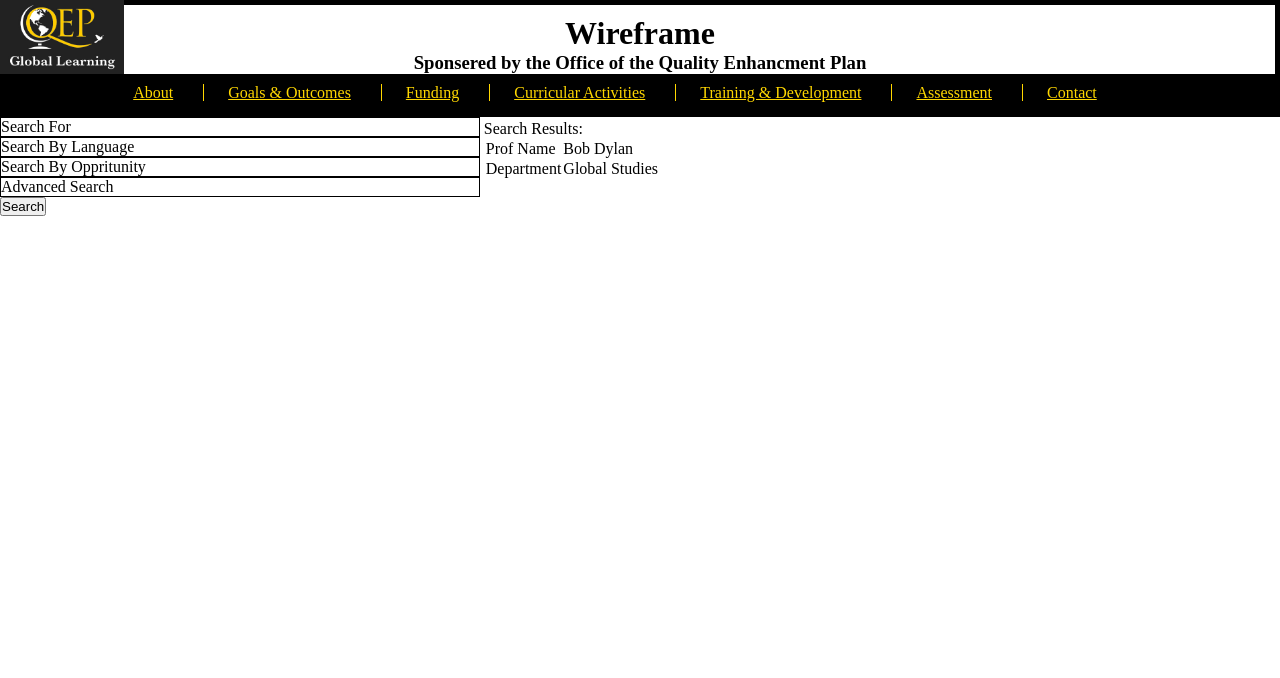
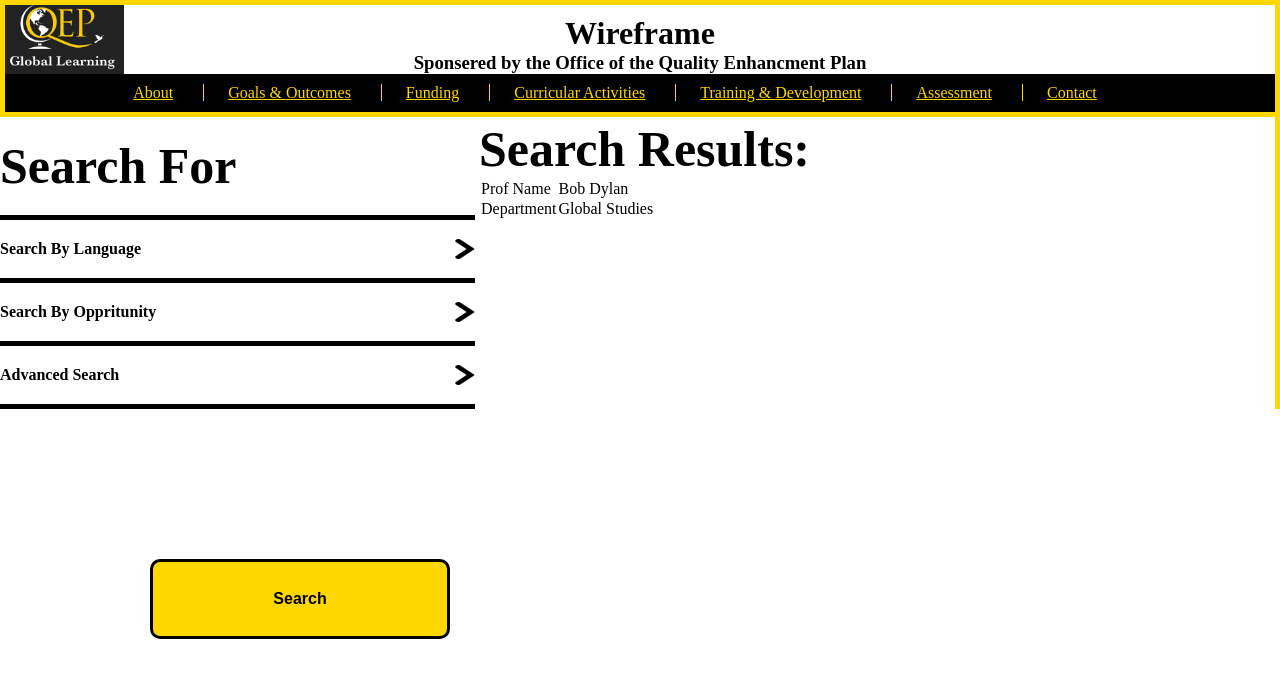
Before and after one commit to kendallmarcus12/3440-marathon, a plain HTML site: page index.html in a window 1280 px wide. Drawn offline with Linux system fonts and the light colour scheme.

Commit message:
fixed button and tab downs

```diff
--- a/style.css
+++ b/style.css
@@ -8,9 +8,10 @@ img {
   position: absolute;
   top:0px;
   left: 0px;
+  z-index: -2;
 }
 header {
-  border: 5px solid;
+  border: 5px solid gold;
   text-align:center;
   padding: 10px 0px 0px 0px ;
 
@@ -33,14 +34,51 @@ ul.nav{
 ul.nav > li:last-child {
   border-right: 0px;
 }
+#search-column > ul > li:first-child {
+  border-bottom: 5px solid;
+  margin-right:800px;
+  background: none;
+  font-size: 50px;
+  background-size:20px 20px;
+  padding:20px 0px;
+  font-weight: bold;
 
-#search-column > ul > li{
-  border: 1px solid;
+}
+#search-column > ul {
+  border-right: 5px solid gold;
+}
+
+#search-column > ul > li {
+  border-bottom: 5px solid;
   margin-right:800px;
+  background:url("arrow.png") no-repeat center right;
+  background-size:20px 20px;
+  padding:20px 0px;
+  font-weight: bold;
+
 }
 
 #results {
   position:absolute;
   top:120px;
-  right:620px;
+  right:470px;
 }
+
+button {
+    margin: 150px;
+    font-weight:bold;
+    color: black;
+    font-size: 100%;
+    background-color:gold;
+    border: 3px solid;
+    border-color:black;
+    border-radius: 10px;
+
+    height: 80px;
+    width: 300px;
+}
+
+p {
+  font-weight: bold;
+  font-size: 50px;
+}
```
Also changed, not shown: arrow.png (added).
